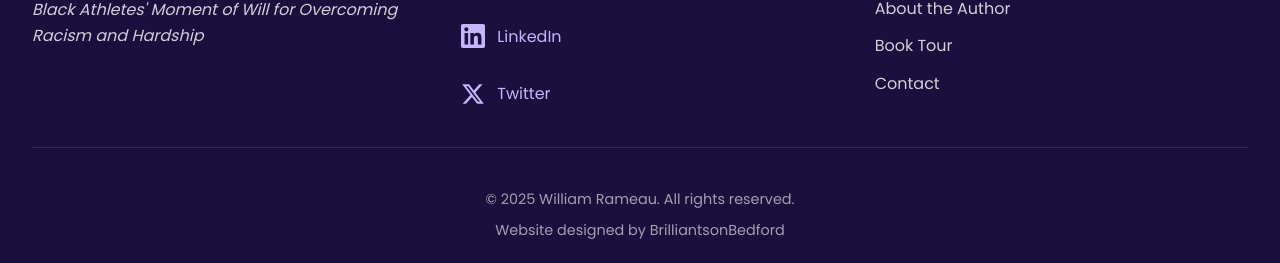
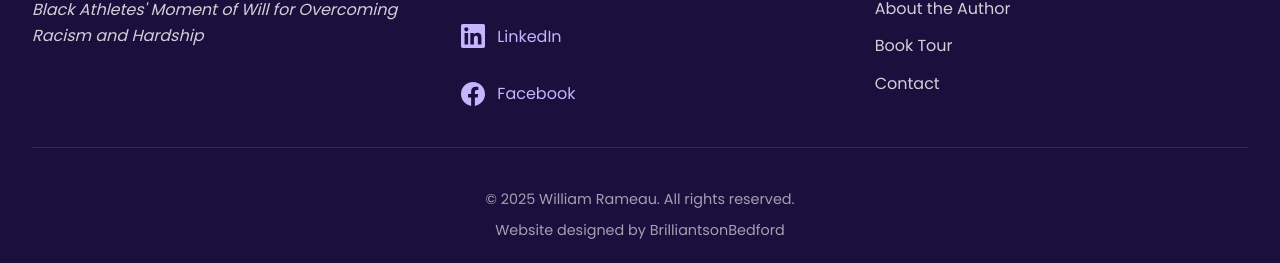
Before and after one commit to danieljstvincent/william_Rameau.com, a React (Vite) app: page /contact in a window 1280 px wide. Shown: the part 2416-2679 px from the top of the page. Built offline with nearby package versions, Linux system fonts and the light colour scheme.

Commit message:
Links to broken photos updated

```diff
--- a/package.json
+++ b/package.json
@@ -11,7 +11,8 @@
   "dependencies": {
     "react": "^18.3.1",
     "react-dom": "^18.3.1",
-    "react-router-dom": "^6.22.0"
+    "react-router-dom": "^6.22.0",
+    "sharp": "^0.34.4"
   },
   "devDependencies": {
     "@types/react": "^18.3.1",
--- a/src/components/Footer.css
+++ b/src/components/Footer.css
@@ -26,17 +26,17 @@
   color: var(--light-purple);
 }
 
-.footer-section p {
+.footer-section p {/*  */
   color: rgba(255, 255, 255, 0.8);
   line-height: 1.6;
 }
-
+/*  */
 .tagline {
   font-style: italic;
   margin-top: 0.5rem;
   color: var(--orange);
 }
-
+/*  */
 .social-links {
   display: flex;
   flex-direction: column;
--- a/src/components/Footer.tsx
+++ b/src/components/Footer.tsx
@@ -42,9 +42,9 @@ const Footer = () => {
               className="social-link"
             >
               <svg viewBox="0 0 24 24" width="24" height="24" fill="currentColor">
-                <path d="M18.244 2.25h3.308l-7.227 8.26 8.502 11.24H16.17l-5.214-6.817L4.99 21.75H1.68l7.73-8.835L1.254 2.25H8.08l4.713 6.231zm-1.161 17.52h1.833L7.084 4.126H5.117z"/>
+              <path d="M24 12.073c0-6.627-5.373-12-12-12s-12 5.373-12 12c0 5.99 4.388 10.954 10.125 11.854v-8.385H7.078v-3.47h3.047V9.43c0-3.007 1.792-4.669 4.533-4.669 1.312 0 2.686.235 2.686.235v2.953H15.83c-1.491 0-1.956.925-1.956 1.874v2.25h3.328l-.532 3.47h-2.796v8.385C19.612 23.027 24 18.062 24 12.073z"/>
               </svg>
-              Twitter
+              Facebook
             </a>
           </div>
         </div>
@@ -61,8 +61,8 @@ const Footer = () => {
       </div>
 
       <div className="footer-bottom">
-        <p>&copy; {new Date().getFullYear()} William Rameau. All rights reserved.</p>
-        <p>Website designed by BrilliantsonBedford</p>
+          <p>&copy; {new Date().getFullYear()} William Rameau. All rights reserved.</p>
+          <p>Website designed by <a href="https://brilliantsonbedford.com" target="_blank" rel="noopener noreferrer">BrilliantsonBedford</a></p>
       </div>
     </footer>
   )
--- a/src/pages/AboutBook.tsx
+++ b/src/pages/AboutBook.tsx
@@ -15,7 +15,7 @@ const AboutBook = () => {
           <div className="book-details-grid">
             <div className="book-cover-section">
               <img
-                src="/book-cover.jpg"
+                src="/book-cover.jpg.png"
                 alt="Greatness Through Persecution Book Cover"
                 className="book-cover-large"
               />
--- a/src/pages/Home.tsx
+++ b/src/pages/Home.tsx
@@ -34,7 +34,7 @@ const Home = () => {
           <div className="hero-image">
             <div className="book-3d">
               <img
-                src="/book-cover.jpg"
+                src="/book-on-a-table.png"
                 alt="Greatness Through Persecution Book Cover"
               />
               <div className="book-shadow"></div>
```
Also changed, not shown: public/https:--chatgpt.com-backend-api-estuary-content?.txt (added), 2 other files (tests, documents, lock files or other folders).
